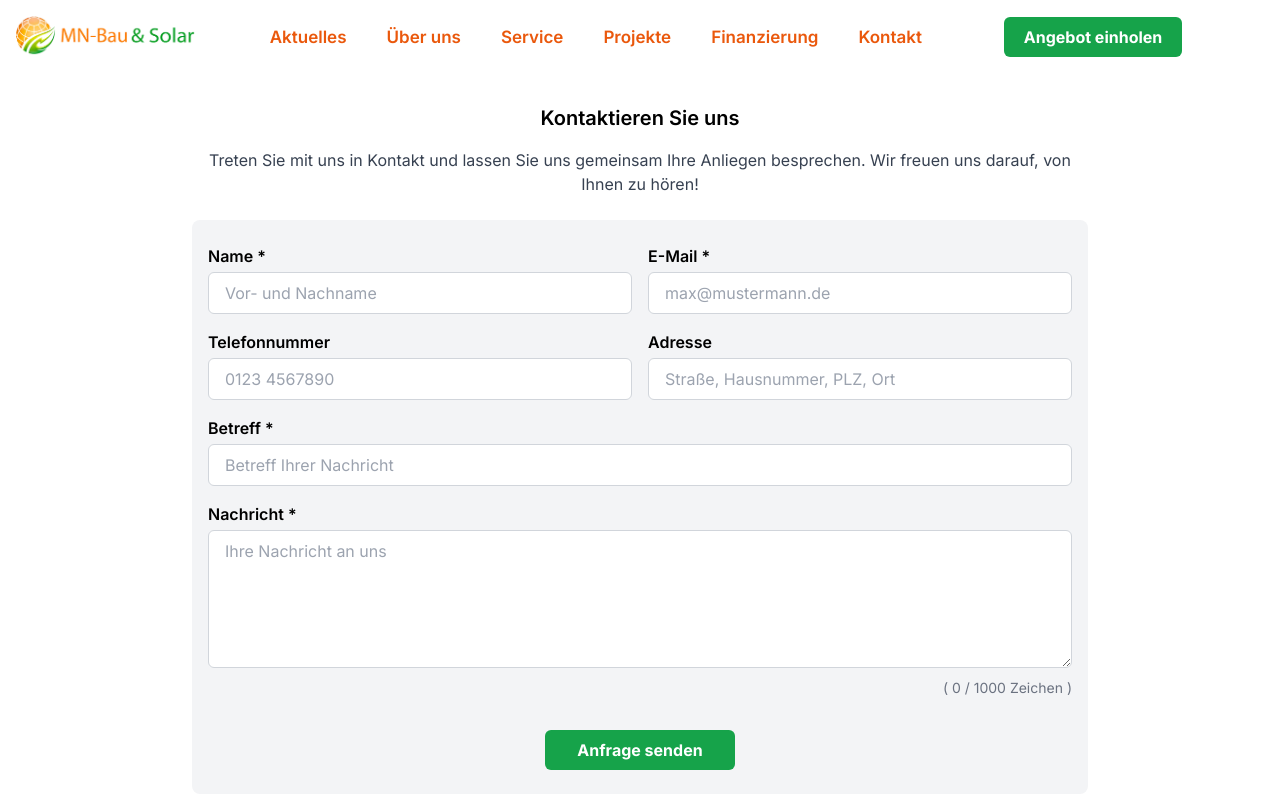
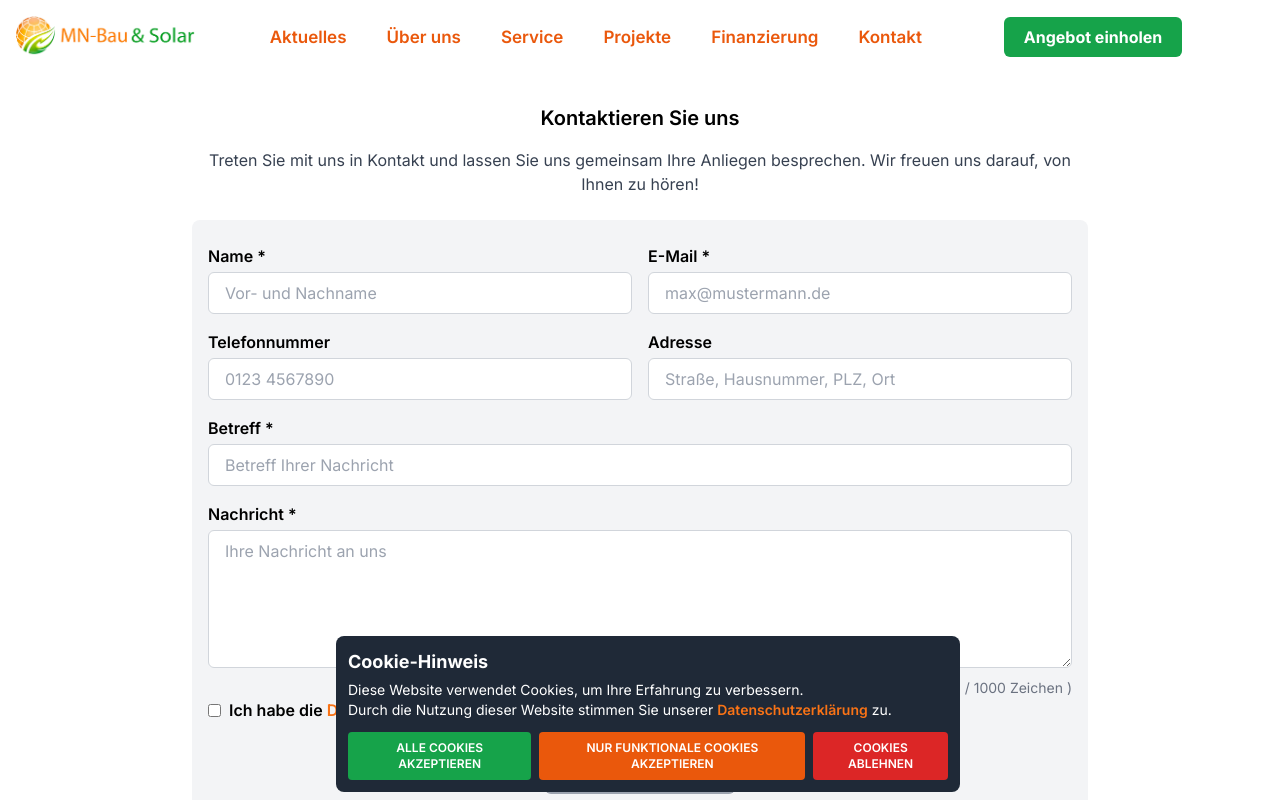
Before and after one commit to TheRealFlow/mn-bau-solar, a Next.js app: page /kontakt in a window 1280 px wide. Shown: the top 800 px of the page. Built offline with nearby package versions, Linux system fonts and the light colour scheme.

Commit message:
added cookie banner, fixed datenschutz page, added checkboxes to forms

```diff
--- a/app/about/page.jsx
+++ b/app/about/page.jsx
@@ -10,8 +10,6 @@ function About() {
             alt="MN-Bau & Solar"
             width={450}
             height={90}
-            objectFit="contain"
-            quality={100}
             className="mx-auto pt-2 pb-8"
           />
           <p className="text-lg text-gray-700 mb-6">
--- a/app/components/AngebotForm.jsx
+++ b/app/components/AngebotForm.jsx
@@ -7,8 +7,13 @@ import "react-toastify/dist/ReactToastify.css";
 
 export default function AngebotForm() {
   const [isLoading, setIsLoading] = useState(false);
+  const [isPrivacyChecked, setIsPrivacyChecked] = useState(false);
   const { register, handleSubmit, reset } = useForm();
   const [selectedFiles, setSelectedFiles] = useState([]);
+
+  const handlePrivacyCheck = (e) => {
+    setIsPrivacyChecked(e.target.checked);
+  };
 
   const handleFileChange = async (e) => {
     const files = e.target.files;
@@ -287,11 +292,29 @@ export default function AngebotForm() {
             </div>
           </div>
         </div>
-
+        <div className="col-span-2 mt-8">
+          <div className="flex items-center">
+            <input
+              type="checkbox"
+              className="mr-2"
+              onChange={handlePrivacyCheck}
+            />
+            <label htmlFor="privacyPolicy" className="font-semibold">
+              Ich habe die{" "}
+              <a
+                className="text-orange-500 hover:text-orange-600 font-semibold"
+                href="/datenschutz"
+              >
+                Datenschutzerklärung
+              </a>{" "}
+              gelesen und verstanden. *
+            </label>
+          </div>
+        </div>
         <button
-          disabled={isLoading}
+          disabled={isLoading || !isPrivacyChecked}
           type="submit"
-          className="bg-green-600 hover:bg-green-700 text-white font-semibold md:font-bold px-8 py-2 rounded-md mt-8 block mx-auto"
+          className="bg-green-600 hover:bg-green-700 text-white font-semibold md:font-bold px-8 py-2 rounded-md mt-8 block mx-auto disabled:bg-gray-400 disabled:cursor-not-allowed transition duration-300 ease-in-out"
         >
           {isLoading ? "Sendet.." : "Angebot unverbindlich anfordern"}
         </button>
--- /dev/null
+++ b/app/components/CookieBanner.jsx
@@ -0,0 +1,90 @@
+"use client";
+
+import { useState, useEffect } from "react";
+
+const CookieBanner = () => {
+  const [acceptedCookies, setAcceptedCookies] = useState(false);
+  const [bannerVisible, setBannerVisible] = useState(false);
+  const [initialized, setInitialized] = useState(false);
+  useEffect(() => {
+    if (typeof window !== "undefined") {
+      const cookiesAccepted = sessionStorage.getItem("cookiesAccepted");
+      setAcceptedCookies(
+        cookiesAccepted === "true" || cookiesAccepted === "functional"
+      );
+      setInitialized(true);
+    }
+  }, []);
+
+  useEffect(() => {
+    if (initialized && !acceptedCookies) {
+      setBannerVisible(true);
+    }
+  }, [initialized, acceptedCookies]);
+
+  const acceptAllCookies = () => {
+    sessionStorage.setItem("cookiesAccepted", "true");
+    setAcceptedCookies(true);
+    setBannerVisible(false);
+  };
+
+  const acceptFunctionalCookies = () => {
+    sessionStorage.setItem("cookiesAccepted", "functional");
+    setAcceptedCookies(true);
+    setBannerVisible(false);
+  };
+
+  const rejectCookies = () => {
+    sessionStorage.setItem("cookiesAccepted", "false");
+    setAcceptedCookies(false);
+    setBannerVisible(false);
+  };
+
+  if (!bannerVisible || acceptedCookies) {
+    return null;
+  }
+  return (
+    <div
+      id="cookie-banner"
+      className="bg-gray-800 text-white p-3 mx-2 fixed bottom-2 md:left-1/2 md:transform md:-translate-x-1/2 rounded-lg z-50"
+    >
+      <div className="mb-3 text-center md:text-left">
+        <h3 className="text-lg font-bold mb-1">Cookie-Hinweis</h3>
+        <p className="text-sx md:text-sm mb-2">
+          Diese Website verwendet Cookies, um Ihre Erfahrung zu verbessern.
+          <br />
+          Durch die Nutzung dieser Website stimmen Sie unserer{" "}
+          <a
+            className="text-orange-500 hover:text-orange-600 font-semibold"
+            href="/datenschutz"
+          >
+            Datenschutzerklärung
+          </a>{" "}
+          zu.
+        </p>
+      </div>
+      <div className="flex flex-col md:flex-row">
+        <button
+          onClick={acceptAllCookies}
+          className="bg-green-600 hover:bg-green-700 text-white font-semibold py-2 px-2 rounded mb-2 md:mb-0 md:mr-2 uppercase text-xs"
+        >
+          Alle Cookies akzeptieren
+        </button>
+        <button
+          onClick={acceptFunctionalCookies}
+          className="bg-orange-600 hover:bg-orange-700 text-white font-semibold py-2 px-2 rounded mb-2 md:mb-0 md:mr-2 uppercase text-xs"
+        >
+          Nur funktionale Cookies akzeptieren
+        </button>
+        <button
+          onClick={rejectCookies}
+          className="bg-red-600 hover:bg-red-700 text-white font-semibold py-2 px-2 rounded uppercase text-xs"
+        >
+          Cookies ablehnen
+        </button>
+      </div>
+    </div>
+  );
+};
+
+export default CookieBanner;
--- a/app/components/KontaktForm.jsx
+++ b/app/components/KontaktForm.jsx
@@ -7,6 +7,7 @@ import "react-toastify/dist/ReactToastify.css";
 
 export default function ContactForm() {
   const [isLoading, setIsLoading] = useState(false);
+  const [isPrivacyChecked, setIsPrivacyChecked] = useState(false);
   const {
     register,
     handleSubmit,
@@ -16,11 +17,15 @@ export default function ContactForm() {
 
   const [messageCount, setMessageCount] = useState(0);
 
+  const handlePrivacyCheck = (e) => {
+    setIsPrivacyChecked(e.target.checked);
+  };
+
   async function onSubmit(formData) {
     try {
       setIsLoading(true);
 
-      await fetch("/api/kontaktMail", {
+      await fetch("", {
         method: "POST",
         headers: {
           "Content-Type": "application/json",
@@ -145,10 +150,29 @@ export default function ContactForm() {
             </p>
           </div>
         </div>
+        <div className="col-span-2">
+          <div className="flex items-center">
+            <input
+              type="checkbox"
+              className="mr-2"
+              onChange={handlePrivacyCheck}
+            />
+            <label htmlFor="privacyPolicy" className="font-semibold">
+              Ich habe die{" "}
+              <a
+                className="text-orange-500 hover:text-orange-600 font-semibold"
+                href="/datenschutz"
+              >
+                Datenschutzerklärung
+              </a>{" "}
+              gelesen und verstanden. *
+            </label>
+          </div>
+        </div>
         <button
-          disabled={isLoading}
+          disabled={isSubmitting || !isPrivacyChecked}
           type="submit"
-          className="bg-green-600 hover:bg-green-700 text-white font-semibold md:font-bold px-8 py-2 rounded-md mt-8 block mx-auto"
+          className="bg-green-600 hover:bg-green-700 text-white font-semibold md:font-bold px-8 py-2 rounded-md mt-8 block mx-auto disabled:bg-gray-400 disabled:cursor-not-allowed transition duration-300 ease-in-out"
         >
           {isLoading ? "Sendet.." : "Anfrage senden"}
         </button>
--- a/app/components/Navbar.jsx
+++ b/app/components/Navbar.jsx
@@ -19,7 +19,6 @@ const Navbar = ({ nav, openNav }) => {
               alt="MN-Bau & Solar"
               width={180}
               height={50}
-              objectFit="contain"
             />
           </Link>
         </div>
@@ -49,9 +48,9 @@ const Navbar = ({ nav, openNav }) => {
         {/* "Angebot einholen" Button */}
         <div>
           <button
-            href="/formular"
+            href="/angebot"
             className="bg-green-600 hover:bg-green-700 text-white text-xs md:text-base font-semibold md:font-bold mx-2 py-2 px-3 md:px-5 rounded-md inline-block md:mt-0"
-            onClick={() => navigate.push("/formular")}
+            onClick={() => navigate.push("/angebot")}
           >
             Angebot einholen
           </button>
--- a/app/layout.js
+++ b/app/layout.js
@@ -3,6 +3,7 @@ import { Inter } from "next/font/google";
 import "./globals.css";
 import Footer from "./components/Footer";
 import Header from "./components/Header";
+import CookieBanner from "./components/CookieBanner";
 
 const inter = Inter({ subsets: ["latin"] });
 
@@ -17,6 +18,7 @@ export default function RootLayout({ children }) {
     <html lang="en">
       <body className={inter.className}>
         <Header />
+        <CookieBanner />
         {children}
         <Analytics />
         <Footer />
--- a/app/page.js
+++ b/app/page.js
@@ -19,7 +19,7 @@ const Home = () => {
           </p>
           <button
             className="bg-orange-500 hover:bg-orange-600 text-white py-3 px-8 rounded-full shadow-lg font-bold transition duration-300 ease-in-out"
-            onClick={() => navigate.push("/formular")}
+            onClick={() => navigate.push("/angebot")}
           >
             Jetzt Angebot einholen
           </button>
```
Also changed, not shown: app/datenschutz/page.jsx (+15 -28 lines), app/angebot/page.jsx (renamed from app/formular/page.jsx).
